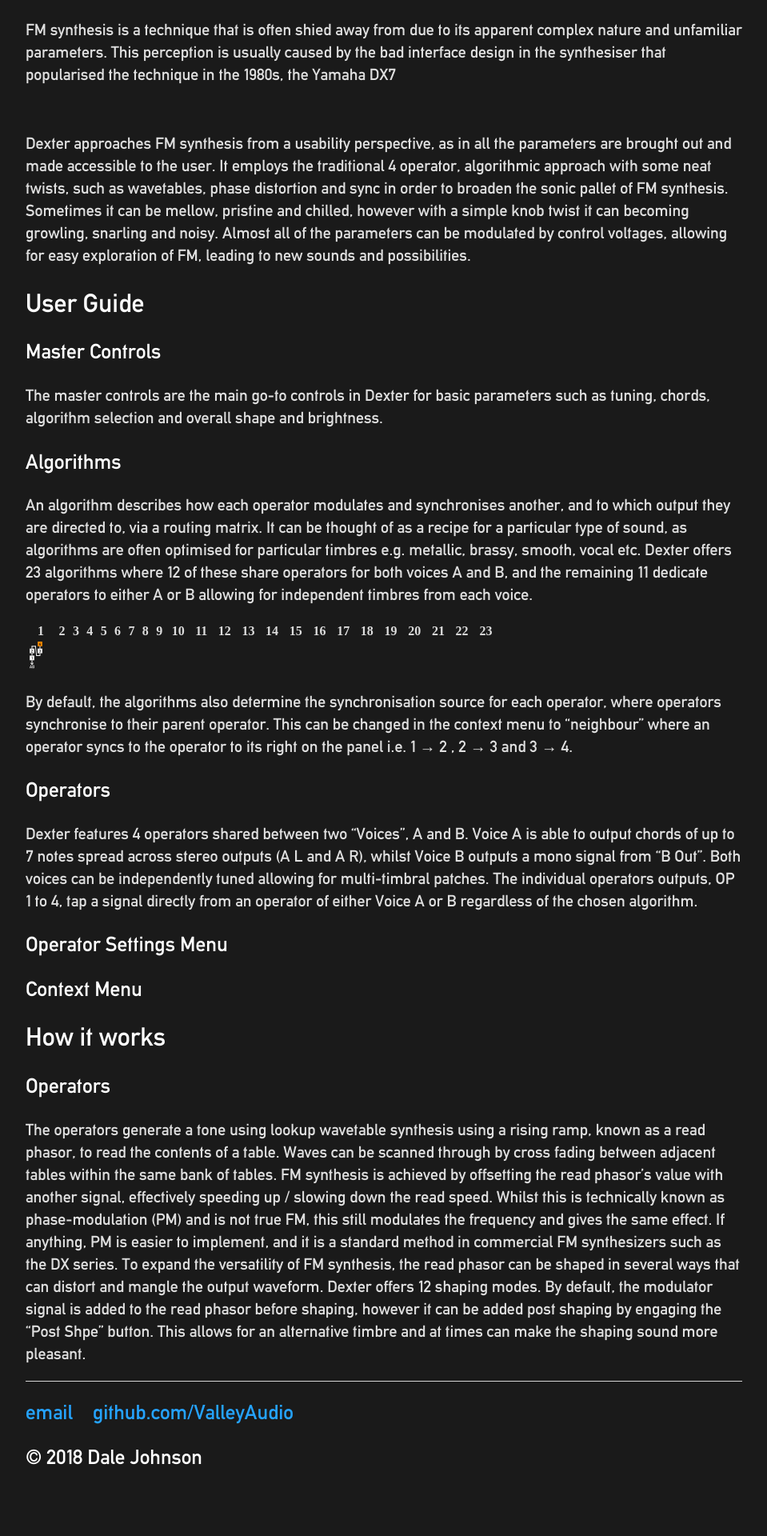
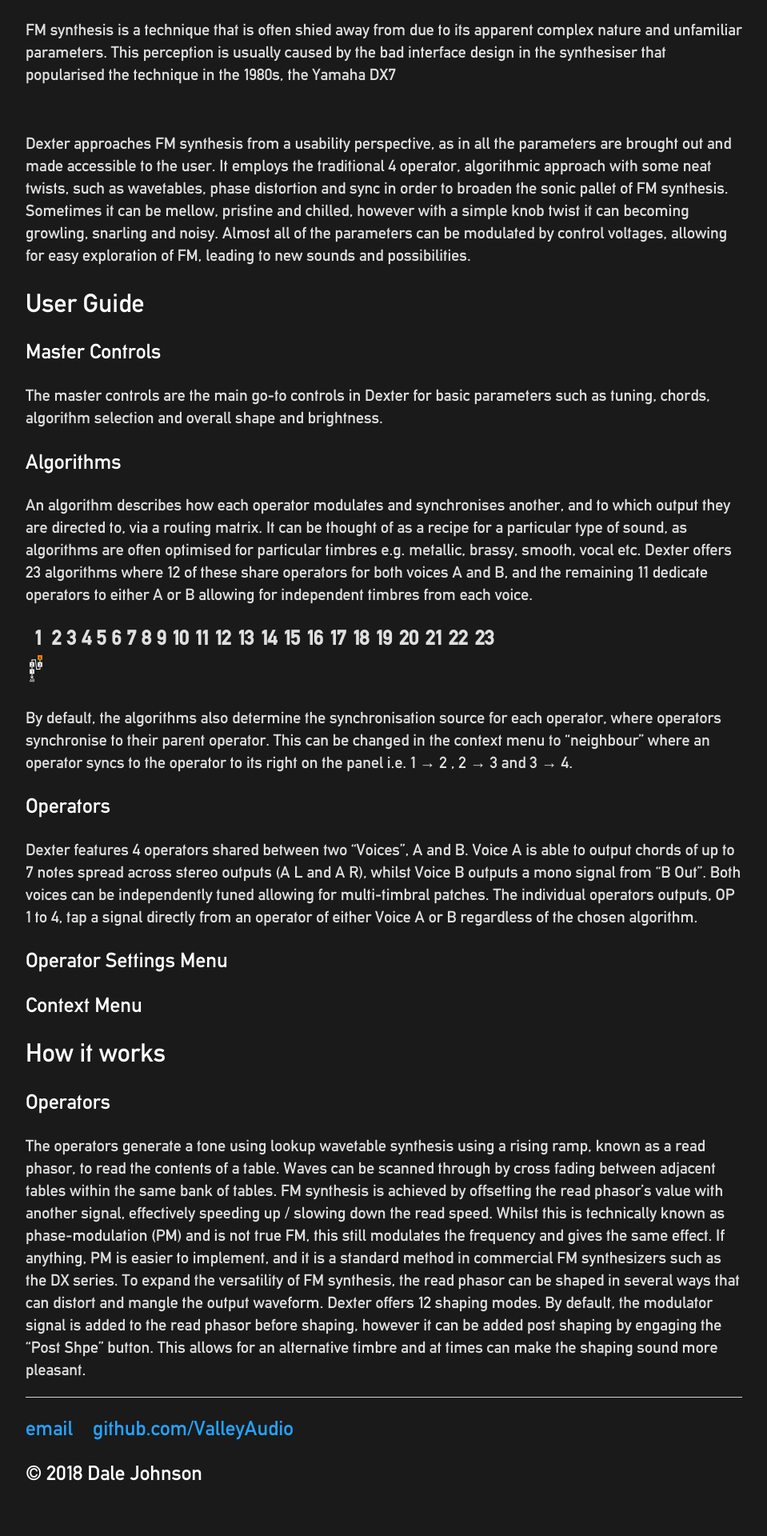
Before and after one commit to ValleyAudio/ValleyAudio.github.io, a Jekyll site: the page built from rack/dexter/dexter.html, in a window 1280 px wide. Shown: the part 1047-2967 px from the top of the page at 80% size, without its empty margins (160-1119 px from the left). Built offline with Jekyll 4.4.1, drawn with Linux system fonts in a browser that asks for light colours.

Commit message:
Fixed table css

```diff
--- a/css/main.css
+++ b/css/main.css
@@ -101,3 +101,10 @@ ul li ul li{
     color: #DFDFDF;
     line-height:1.4em;
 }
+
+th, tr {
+    font-size: 1.25em;
+    font-family:'alteDin', 'Helvetica', 'Arial', 'Sans-Serif';
+    line-height: 1.4em;
+    color: #DFDFDF;
+}
```
